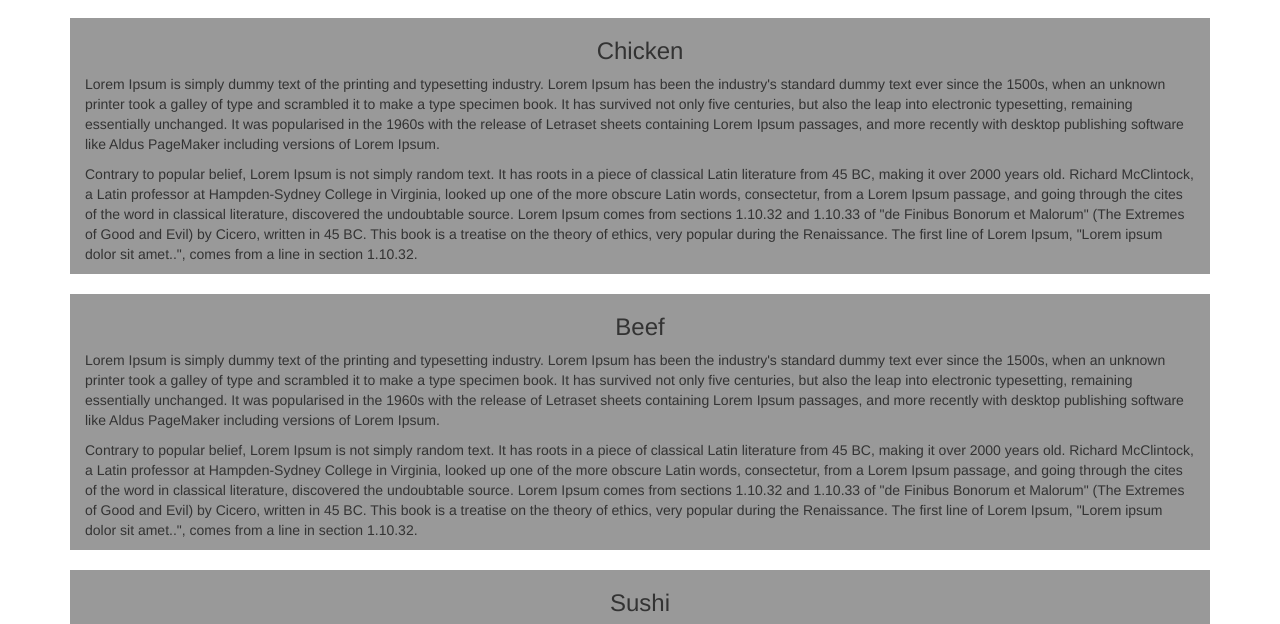
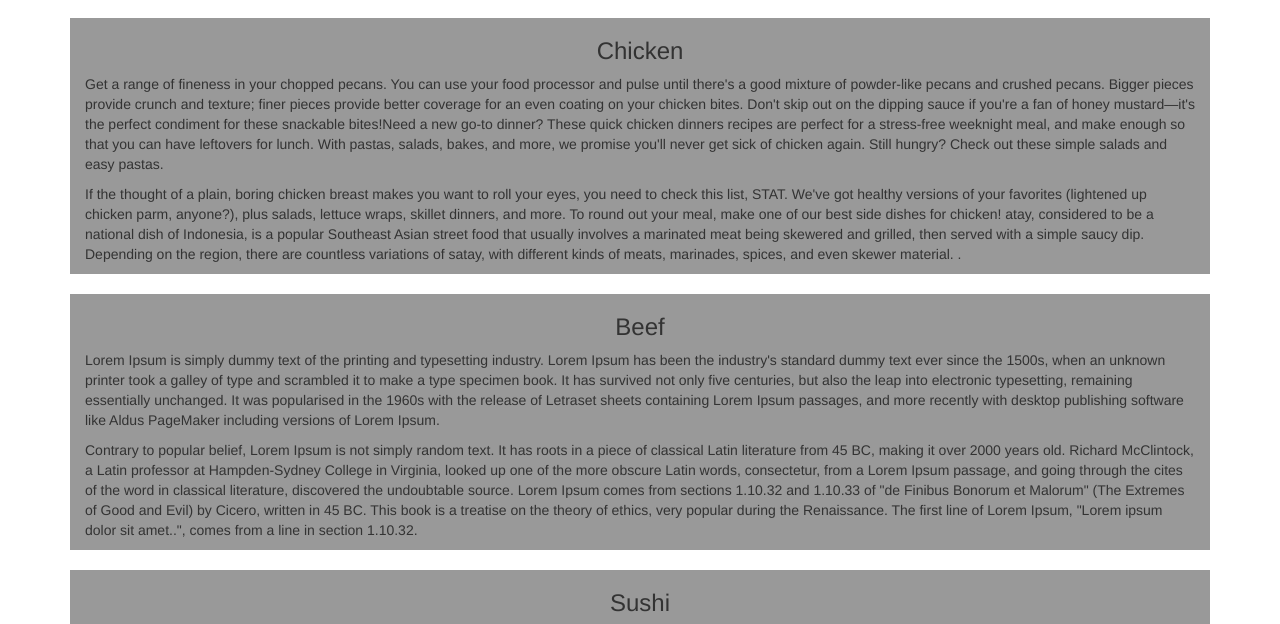
Before and after one commit to Michel2696/mod3-solution, a plain HTML site: page index.html in a window 1280 px wide. Shown: the part 152-776 px from the top of the page. Drawn offline with Linux system fonts and the light colour scheme; a script that the page names is missing.

Commit message:
index.html

```diff
--- a/index.html
+++ b/index.html
@@ -47,8 +47,8 @@
       <h1 class="menu-header text-center col-md-12 col-ms-12 col-xs-12">Our Menu</h1>
       <div id="chicken" class="menu-content col-md-12 col-ms-12 col-xs-12">
         <h3 class="text-center">Chicken</h3>
-        <p>Lorem Ipsum is simply dummy text of the printing and typesetting industry. Lorem Ipsum has been the industry's standard dummy text ever since the 1500s, when an unknown printer took a galley of type and scrambled it to make a type specimen book. It has survived not only five centuries, but also the leap into electronic typesetting, remaining essentially unchanged. It was popularised in the 1960s with the release of Letraset sheets containing Lorem Ipsum passages, and more recently with desktop publishing software like Aldus PageMaker including versions of Lorem Ipsum.</p>
-        <p>Contrary to popular belief, Lorem Ipsum is not simply random text. It has roots in a piece of classical Latin literature from 45 BC, making it over 2000 years old. Richard McClintock, a Latin professor at Hampden-Sydney College in Virginia, looked up one of the more obscure Latin words, consectetur, from a Lorem Ipsum passage, and going through the cites of the word in classical literature, discovered the undoubtable source. Lorem Ipsum comes from sections 1.10.32 and 1.10.33 of "de Finibus Bonorum et Malorum" (The Extremes of Good and Evil) by Cicero, written in 45 BC. This book is a treatise on the theory of ethics, very popular during the Renaissance. The first line of Lorem Ipsum, "Lorem ipsum dolor sit amet..", comes from a line in section 1.10.32.</p>
+        <p> Get a range of fineness in your chopped pecans. You can use your food processor and pulse until there's a good mixture of powder-like pecans and crushed pecans. Bigger pieces provide crunch and texture; finer pieces provide better coverage for an even coating on your chicken bites. Don't skip out on the dipping sauce if you're a fan of honey mustard—it's the perfect condiment for these snackable bites!Need a new go-to dinner? These quick chicken dinners recipes are perfect for a stress-free weeknight meal, and make enough so that you can have leftovers for lunch. With pastas, salads, bakes, and more, we promise you'll never get sick of chicken again. Still hungry? Check out these simple salads and easy pastas.</p>
+        <p>If the thought of a plain, boring chicken breast makes you want to roll your eyes, you need to check this list, STAT. We've got healthy versions of your favorites (lightened up chicken parm, anyone?), plus salads, lettuce wraps, skillet dinners, and more. To round out your meal, make one of our best side dishes for chicken! atay, considered to be a national dish of Indonesia, is a popular Southeast Asian street food that usually involves a marinated meat being skewered and grilled, then served with a simple saucy dip. Depending on the region, there are countless variations of satay, with different kinds of meats, marinades, spices, and even skewer material. .</p>
       </div>
       <div id="beef" class="menu-content col-md-12 col-ms-12 col-xs-12">
         <h3 class="text-center">Beef</h3>
```
